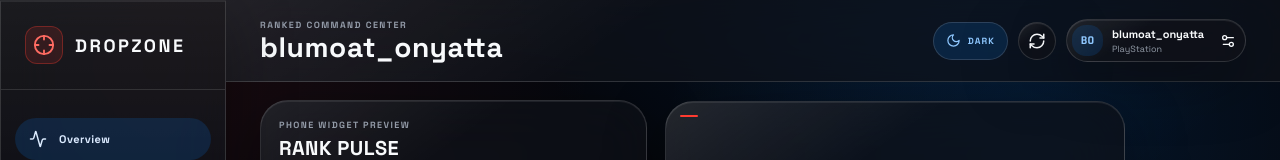
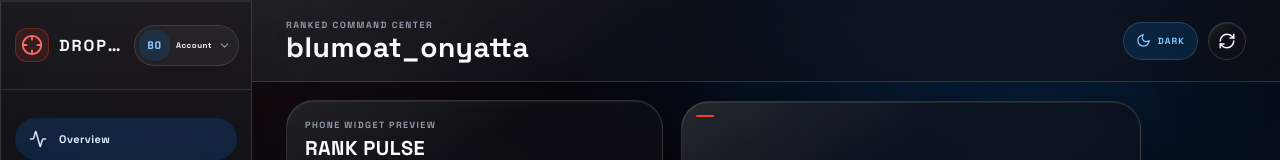
Before and after one commit to ONYATTA101/dropzone-apex-tracker, a Next.js app: page / in a window 1280 px wide. Shown: the top 160 px of the page. Built offline with nearby package versions, Linux system fonts and the light colour scheme; no server answers.

Commit message:
Add account dropdown navigation

```diff
--- a/src/features/tracker-dashboard/components/apex-tracker-dashboard.tsx
+++ b/src/features/tracker-dashboard/components/apex-tracker-dashboard.tsx
@@ -370,6 +370,24 @@
     setToast({ message: `${identity.name} is back on your tracked squad.`, kind: "success" });
   }, [friendIds]);
 
+  const openTrackedHistory = useCallback(() => {
+    const historyTarget = document.getElementById("tracked-player-history");
+    const squadTarget = document.getElementById("tracked-squad-section");
+    const target = historyTarget ?? squadTarget;
+
+    target?.scrollIntoView({ behavior: "smooth", block: "start" });
+    if (!historyTarget) {
+      setToast({ message: "Remove a tracked player first to build history.", kind: "error" });
+    }
+  }, []);
+
+  function toggleThemeFromAccountMenu() {
+    setThemeLoaded(true);
+    const nextThemeEnabled = !darkThemeEnabled;
+    setDarkThemeEnabled(nextThemeEnabled);
+    setToast({ message: `${nextThemeEnabled ? "Dark" : "Light"} theme enabled.`, kind: "success" });
+  }
+
   function testWidgetDailyRpChange(dailyChange: number) {
     if (widgetPlayers.length === 0) {
       setToast({ message: "Load widget data before testing daily RP change.", kind: "error" });
@@ -390,13 +408,50 @@
   // Demo mode is visible so you can quickly tell whether the live API key is being used.
   const usingDemo = me?.source === "demo" || rankedMap?.source === "demo";
 
+  function renderAccountMenu(placement: "sidebar" | "topbar") {
+    return (
+      <div className={`account-menu ${placement === "sidebar" ? "sidebar-account-menu" : "topbar-account-menu"}`}>
+        <button
+          aria-haspopup="menu"
+          className="account-menu-trigger"
+          type="button"
+        >
+          <span className="avatar account-menu-avatar">{createPlayerInitials(profile.name)}</span>
+          <span className="account-trigger-label">Account</span>
+          <ChevronRight className="account-trigger-chevron" size={13} />
+        </button>
+        <div className="account-menu-panel" role="menu">
+          <button onClick={() => setShowProfile(true)} role="menuitem" type="button">
+            <Settings2 size={15} />
+            <span><strong>Account</strong><small>Edit Apex ID</small></span>
+          </button>
+          <button onClick={openTrackedHistory} role="menuitem" type="button">
+            <History size={15} />
+            <span><strong>History</strong><small>Re-track players</small></span>
+          </button>
+          <Link href="/widget" role="menuitem">
+            <Zap size={15} />
+            <span><strong>Widget</strong><small>Phone preview</small></span>
+          </Link>
+          <button onClick={toggleThemeFromAccountMenu} role="menuitem" type="button">
+            <Moon size={15} />
+            <span><strong>Settings</strong><small>{darkThemeEnabled ? "Switch to light" : "Switch to dark"}</small></span>
+          </button>
+        </div>
+      </div>
+    );
+  }
+
   return (
     <main className="app-shell">
       {/* Sidebar navigation is visual for now; add page routing here if the app grows into multiple screens. */}
       <aside className="sidebar">
         <div className="brand">
-          <span className="brand-mark"><Crosshair size={22} /></span>
-          <span>DROPZONE</span>
+          <div className="brand-logo">
+            <span className="brand-mark"><Crosshair size={22} /></span>
+            <span>DROPZONE</span>
+          </div>
+          {renderAccountMenu("sidebar")}
         </div>
         <nav>
           <button className="nav-item active"><Activity size={18} /><span>Overview</span></button>
@@ -437,11 +492,7 @@
             <button className="icon-button" onClick={() => void loadData(profile, friendIds, true, true)} aria-label="Refresh" disabled={loading}>
               <RefreshCw size={18} className={loading ? "spin" : ""} />
             </button>
-            <button className="profile-pill" onClick={() => setShowProfile(true)}>
-              <span className="avatar">{createPlayerInitials(profile.name)}</span>
-              <span><strong>{profile.name}</strong><small>{PLATFORM_DISPLAY_NAME[profile.platform]}</small></span>
-              <Settings2 size={16} />
-            </button>
+            {renderAccountMenu("topbar")}
           </div>
         </header>
 
@@ -528,7 +579,7 @@
           </article>
         </section>
 
-        <section className="friends-section">
+        <section className="friends-section" id="tracked-squad-section">
           {/* Friend cards are separate from friend identities so failed lookups do not break the whole dashboard. */}
           <div className="section-heading">
             <div>
@@ -548,7 +599,7 @@
             )}
           </div>
           {inactiveTrackedHistory.length > 0 && (
-            <section className="tracked-history-panel" aria-label="Previously tracked players">
+            <section className="tracked-history-panel" id="tracked-player-history" aria-label="Previously tracked players">
               <div className="tracked-history-heading">
                 <div>
                   <span className="eyebrow">Saved roster</span>
--- a/src/styles/dropzone-application.css
+++ b/src/styles/dropzone-application.css
@@ -101,7 +101,7 @@
 .sidebar {
   position: fixed;
   inset: 0 auto 0 0;
-  width: 226px;
+  width: 252px;
   display: flex;
   flex-direction: column;
   border-right: 1px solid var(--line);
@@ -114,23 +114,170 @@
   height: 88px;
   display: flex;
   align-items: center;
+  justify-content: space-between;
   gap: 12px;
-  padding: 0 24px;
+  padding: 0 12px 0 14px;
   font-family: var(--font-display), sans-serif;
   font-size: 22px;
   font-weight: 700;
   letter-spacing: 0.08em;
 }
 
+.brand-logo {
+  min-width: 0;
+  display: flex;
+  align-items: center;
+  gap: 10px;
+}
+
+.brand-logo > span:last-child {
+  overflow: hidden;
+  text-overflow: ellipsis;
+  white-space: nowrap;
+}
+
 .brand-mark {
-  width: 38px;
-  height: 38px;
+  width: 34px;
+  height: 34px;
+  flex: 0 0 auto;
   display: grid;
   place-items: center;
   border: 1px solid rgba(255, 70, 86, 0.45);
   background: rgba(255, 70, 86, 0.12);
   color: var(--accent-bright);
   clip-path: polygon(20% 0, 80% 0, 100% 20%, 100% 80%, 80% 100%, 20% 100%, 0 80%, 0 20%);
+}
+
+.account-menu {
+  position: relative;
+  z-index: 40;
+}
+
+.account-menu-trigger {
+  min-height: 34px;
+  display: flex;
+  align-items: center;
+  gap: 6px;
+  padding: 4px 7px 4px 4px;
+  border: 1px solid var(--line);
+  border-radius: 999px;
+  background: rgba(255, 255, 255, 0.045);
+  color: var(--text);
+  font-size: 8px;
+  font-weight: 800;
+  letter-spacing: 0.06em;
+}
+
+.account-menu-avatar {
+  width: 22px;
+  height: 22px;
+  font-size: 8px;
+}
+
+.account-trigger-chevron {
+  color: var(--muted);
+  transform: rotate(90deg);
+  transition: transform 160ms ease, color 160ms ease;
+}
+
+.account-menu-trigger:hover,
+.account-menu:focus-within .account-menu-trigger {
+  border-color: rgba(10, 132, 255, 0.42);
+  background: rgba(10, 132, 255, 0.12);
+  box-shadow: 0 12px 28px rgba(10, 132, 255, 0.14);
+}
+
+.account-menu:hover .account-trigger-chevron,
+.account-menu:focus-within .account-trigger-chevron {
+  color: #8fc8ff;
+  transform: rotate(90deg) translateX(2px);
+}
+
+.account-menu-panel {
+  position: absolute;
+  top: calc(100% + 10px);
+  right: 0;
+  width: 190px;
+  display: grid;
+  gap: 5px;
+  padding: 8px;
+  border: 1px solid var(--glass-border);
+  border-radius: 18px;
+  background:
+    linear-gradient(145deg, rgba(255, 255, 255, 0.12), transparent 38%),
+    var(--glass-strong);
+  box-shadow: 0 18px 48px rgba(0, 0, 0, 0.34), inset 0 1px rgba(255, 255, 255, 0.09);
+  opacity: 0;
+  pointer-events: none;
+  transform: translateY(-6px) scale(0.98);
+  transform-origin: top right;
+  transition: opacity 160ms ease, transform 160ms ease;
+  backdrop-filter: blur(28px) saturate(1.35);
+}
+
+.account-menu:hover .account-menu-panel,
+.account-menu:focus-within .account-menu-panel {
+  opacity: 1;
+  pointer-events: auto;
+  transform: translateY(0) scale(1);
+}
+
+.account-menu-panel a,
+.account-menu-panel button {
+  width: 100%;
+  display: flex;
+  align-items: center;
+  gap: 10px;
+  padding: 9px 10px;
+  border: 0;
+  border-radius: 12px;
+  background: transparent;
+  color: var(--muted);
+  text-align: left;
+  text-decoration: none;
+  transition: background 160ms ease, color 160ms ease, transform 160ms ease;
+}
+
+.account-menu-panel a:hover,
+.account-menu-panel button:hover,
+.account-menu-panel a:focus-visible,
+.account-menu-panel button:focus-visible {
+  outline: 0;
+  background: rgba(10, 132, 255, 0.14);
+  color: var(--text);
+  transform: translateX(4px);
+}
+
+.account-menu-panel svg {
+  flex: 0 0 auto;
+  color: #8fc8ff;
+  transition: color 160ms ease, transform 160ms ease;
+}
+
+.account-menu-panel a:hover svg,
+.account-menu-panel button:hover svg {
+  color: #fff;
+  transform: scale(1.08);
+}
+
+.account-menu-panel strong,
+.account-menu-panel small {
+  display: block;
+}
+
+.account-menu-panel strong {
+  color: inherit;
+  font-size: 10px;
+}
+
+.account-menu-panel small {
+  margin-top: 2px;
+  color: var(--muted);
+  font-size: 8px;
+}
+
+.topbar-account-menu {
+  display: none;
 }
 
 .sidebar nav {
@@ -209,7 +356,7 @@
 
 /* Main content area. The left margin matches the desktop sidebar width. */
 .workspace {
-  margin-left: 226px;
+  margin-left: 252px;
   padding: 0 34px 50px;
   max-width: 1600px;
 }
@@ -1652,11 +1799,17 @@
     rgba(255, 255, 255, 0.66);
 }
 
+html[data-theme="light"] .account-menu-panel {
+  background:
+    linear-gradient(145deg, rgba(255, 255, 255, 0.86), transparent 42%),
+    rgba(255, 255, 255, 0.9);
+}
+
 html[data-theme] .brand {
   font-family: var(--font-body), sans-serif;
-  font-size: 18px;
+  font-size: 16px;
   font-weight: 800;
-  letter-spacing: 0.14em;
+  letter-spacing: 0.12em;
 }
 
 html[data-theme] .brand-mark {
@@ -2113,6 +2266,14 @@
     gap: 6px;
   }
 
+  .topbar-account-menu {
+    display: block;
+  }
+
+  .topbar-account-menu .account-menu-panel {
+    right: 0;
+  }
+
   .topbar-actions .theme-mode-button {
     min-height: 34px;
     padding: 0 10px;
```
Also changed, not shown: documentation/customization-guide.md (+23 -0 lines), 1 other file (tests, documents, lock files or other folders).
